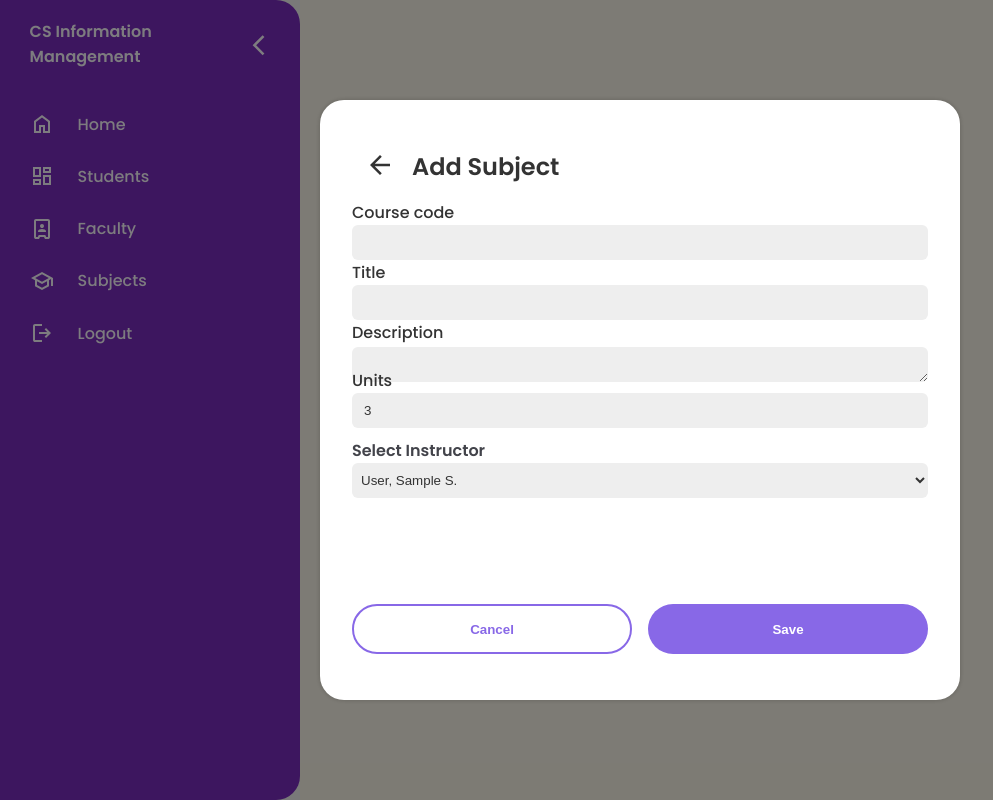
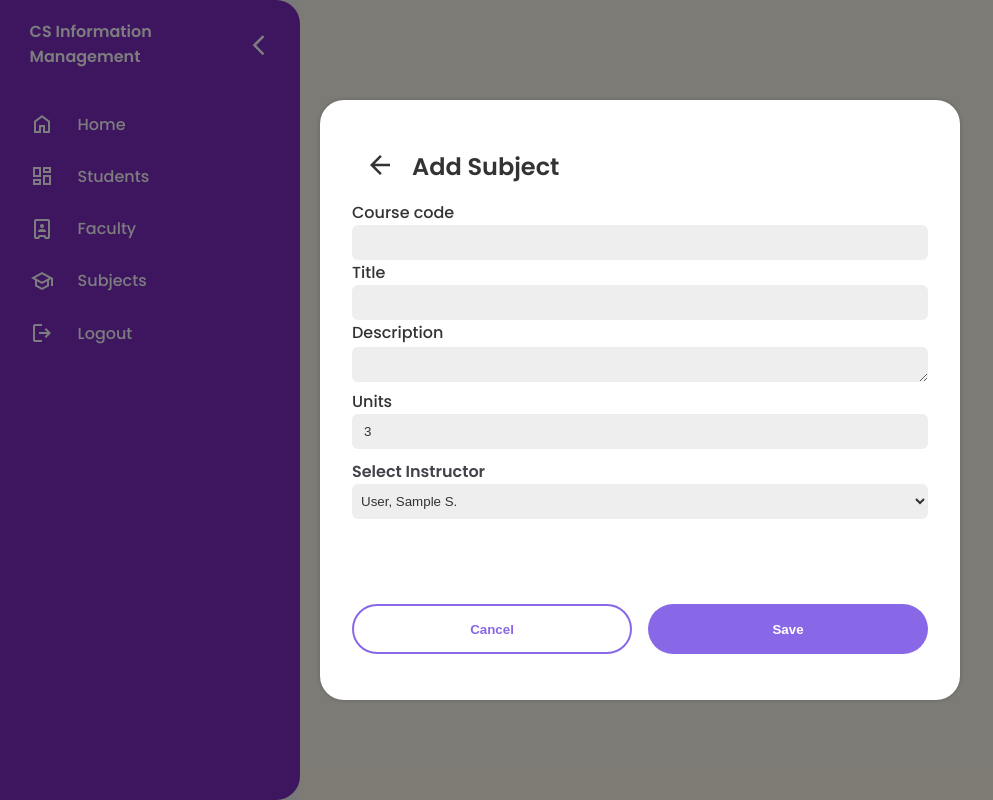
Before and after one commit to Gabrielkaos/CS_IMS, a Django app: page /subject_create/ in a window 1280 px wide. Shown: the whole page, without its empty margins (0-993 px from the left). Run offline with Django 4.2, Linux system fonts and the light colour scheme; a user stored in the database is signed in; tables that the repository leaves empty hold one stand-in row (values such as "Sample post"); some libraries are stand-ins or nearby versions.

Commit message:
fix subject form layout

```diff
--- a/IMS_app/templates/IMS_app/subject_form.html
+++ b/IMS_app/templates/IMS_app/subject_form.html
@@ -18,9 +18,6 @@
 
             {{ form.description.label }} {{ form.description }}
 
-        </div>
-
-        <div class="modal-content-container" style="grid-area: info2">
             {{ form.units.label }} {{ form.units }}
 
             <label for="faculties">Select Instructor</label>
```
